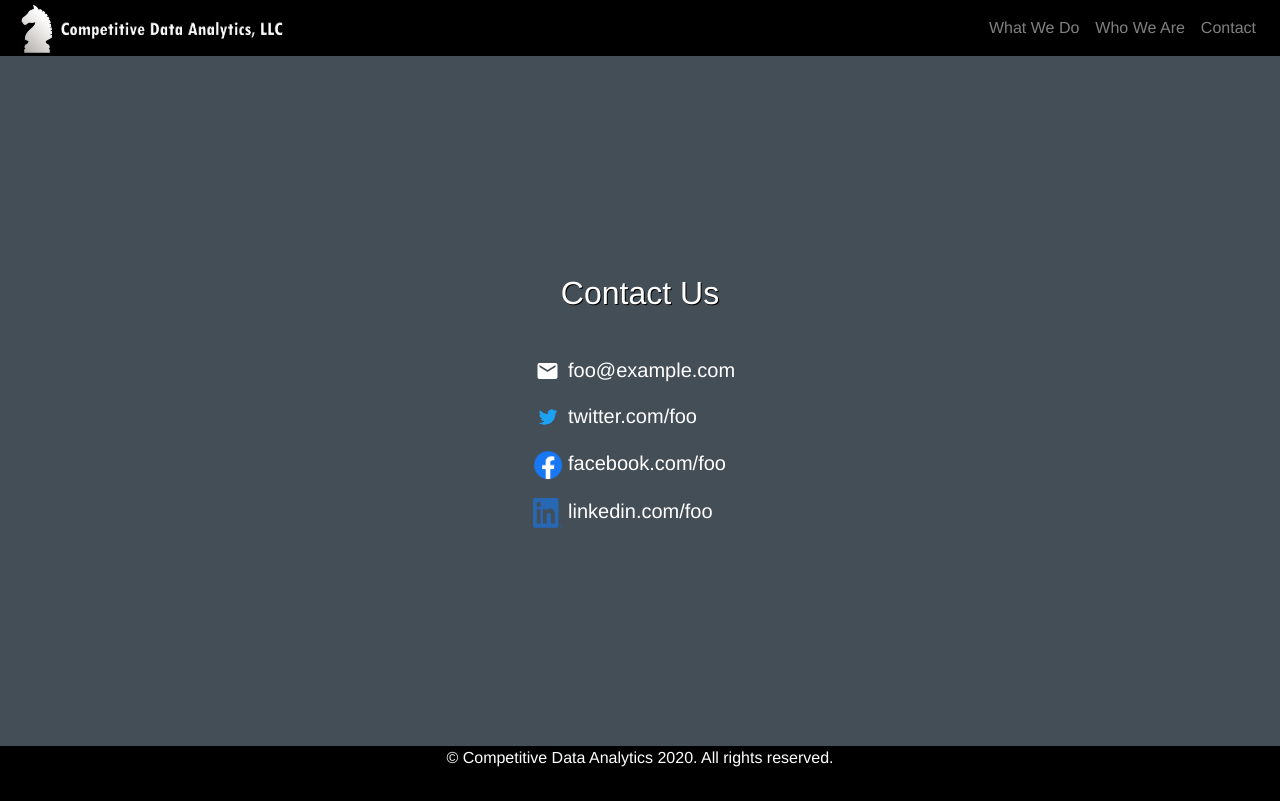
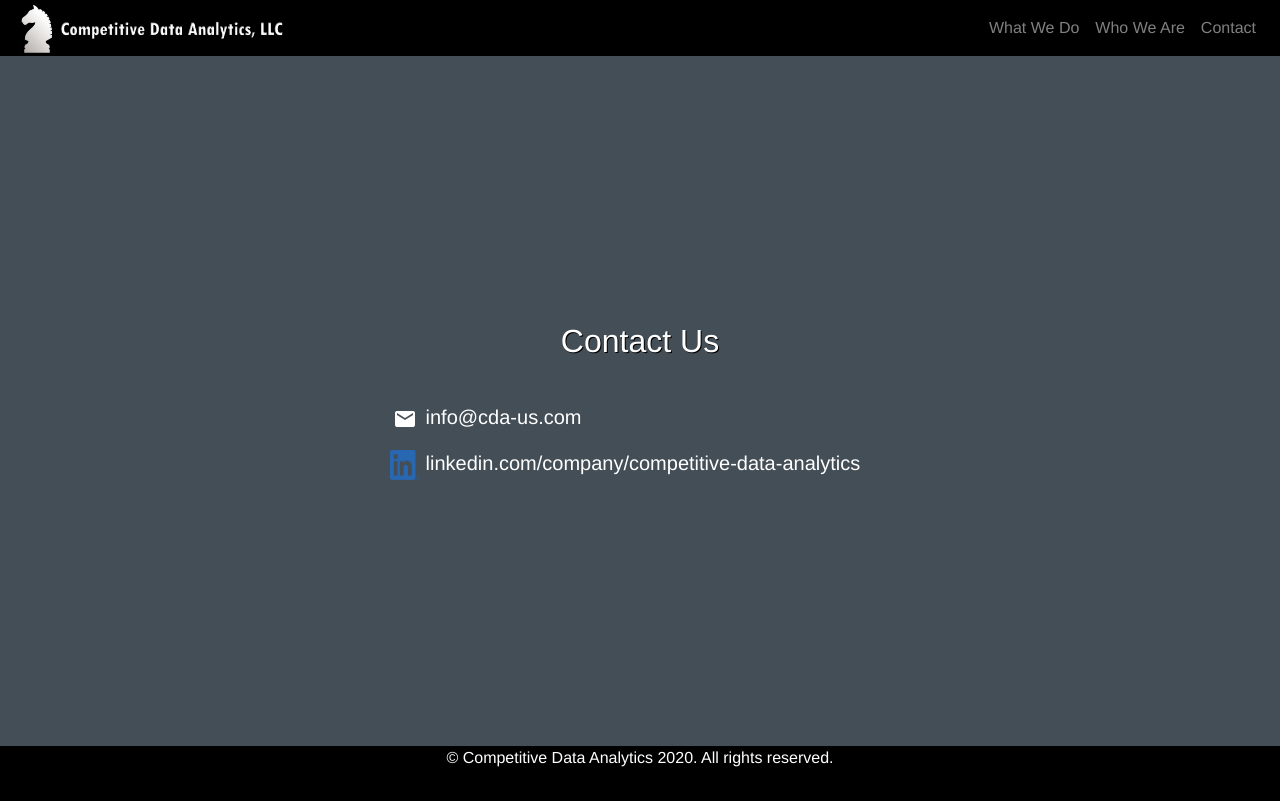
Before and after one commit to dwill21/cda-web-client, a Vue app: page /contact in a window 1280 px wide. Built offline with nearby package versions, Linux system fonts and the light colour scheme.

Commit message:
Update contact information

```diff
--- a/src/views/Contact.vue
+++ b/src/views/Contact.vue
@@ -1,31 +1,19 @@
 <template>
   <b-container>
     <b-row align-v="center" align-h="center" class="h-100" style="min-height: calc(100vh - 110px)">
-      <b-col cols="9" md="5" lg="4" xl="3">
+      <b-col md="10" lg="8" xl="6">
         <b-card title="Contact Us" text-variant="white" style="background:transparent; border:none">
           <div style="padding:15px"></div>
 
           <b-card-text align="left">
-            <b-link href="mailto:foo@example.com" target="_blank">
-              <i class="material-icons text-icon">mail</i> foo@example.com
+            <b-link href="mailto:info@cda-us.com" target="_blank">
+              <i class="material-icons text-icon">mail</i> info@cda-us.com
             </b-link>
           </b-card-text>
 
           <b-card-text align="left">
-            <b-link href="http://twitter.com/foo" target="_blank">
-              <img src="../assets/twitter-icon.png" alt="Twitter Logo"> twitter.com/foo
-            </b-link>
-          </b-card-text>
-
-          <b-card-text align="left">
-            <b-link href="http://facebook.com/foo" target="_blank">
-              <img src="../assets/facebook-icon.png" alt="Facebook Logo"> facebook.com/foo
-            </b-link>
-          </b-card-text>
-
-          <b-card-text align="left">
-            <b-link href="http://linkedin.com/foo" target="_blank">
-              <img src="../assets/linkedin-icon.png" alt="LinkedIn Logo"> linkedin.com/foo
+            <b-link href="https://www.linkedin.com/company/competitive-data-analytics" target="_blank">
+              <img src="../assets/linkedin-icon.png" alt="LinkedIn Logo"> linkedin.com/company/competitive-data-analytics
             </b-link>
           </b-card-text>
         </b-card>
```
Also changed, not shown: src/assets/facebook-icon.png (deleted), src/assets/twitter-icon.png (deleted).
